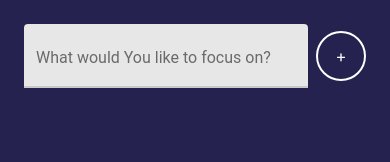
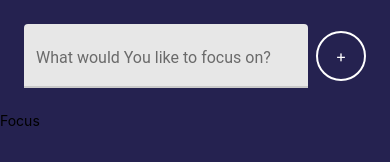
Before and after one commit to Inevera11/pomodoro, a React Native app: screen / in a window 390 px wide. Shown: the top 162 px of the page. Built offline with nearby package versions, Linux system fonts and the light colour scheme.

Commit message:
container

```diff
--- a/src/features/Focus.tsx
+++ b/src/features/Focus.tsx
@@ -13,7 +13,7 @@
   const [subject, setSubject] = useState<string>("");
   return (
     <>
-      <View style={styles.container}>
+      <View>
         <View style={styles.inputContainer}>
           <TextInput
             style={styles.textInputStyles}
@@ -28,16 +28,12 @@
             />
           </View>
         </View>
-        <Text style={styles.text}>{subject}</Text>
       </View>
     </>
   );
 };
 
 const styles = StyleSheet.create({
-  container: {
-    flex: 1,
-  },
   textInputStyles: {
     flex: 1,
     marginRight: spacing.sm,
```
